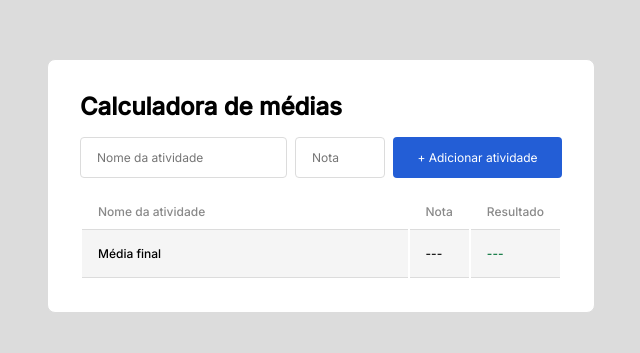
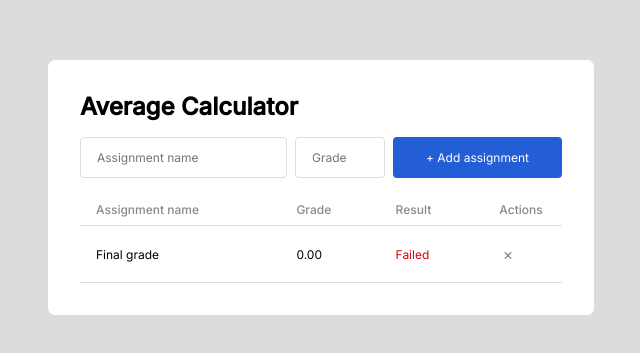
Before and after one commit to dorasantiagoc/calculadora, a plain HTML site: page index.html in a window 1280 px wide. Shown: the part 151-504 px from the top of the page, without its empty margins (319-959 px from the left). Drawn offline with Linux system fonts and the light colour scheme.

Commit message:
database changes and removing an assignment.

```diff
--- a/index.html
+++ b/index.html
@@ -3,7 +3,7 @@
 <head>
     <meta charset="UTF-8">
     <meta name="viewport" content="width=device-width, initial-scale=1.0">
-    <title>calculadora de médias</title>
+    <title>Average Calculator</title>
     <link rel="stylesheet" href="./style.css">
     <link rel="preconnect" href="https://fonts.googleapis.com">
     <link rel="preconnect" href="https://fonts.gstatic.com" crossorigin>
@@ -12,28 +12,30 @@
 <body>
     <div class="container">
         <header>
-            <h1>Calculadora de médias</h1>
+            <h1>Average Calculator</h1>
         </header>
         <form id="form-atividade">
-            <input id="nome-atividade" type="text" required placeholder="Nome da atividade" />
-            <input id="nota-atividade" type="number" required placeholder="Nota" min="0" max="10" />
-            <button type="submit">+ Adicionar atividade</button>
+            <input id="nome-atividade" type="text" required placeholder="Assignment name" />
+            <input id="nota-atividade" type="number" required placeholder="Grade" min="0" max="10" />
+            <button type="submit">+ Add assignment</button>
         </form>
         <table>
             <thead>
                 <tr>
-                    <th>Nome da atividade </th>
-                    <th>Nota</th>
-                    <th >Resultado</th>
+                    <th>Assignment name</th>
+                    <th>Grade</th>
+                    <th>Result</th>
+                    <th>Actions</th>
                 </tr>
             </thead>
             <tbody>
             </tbody>
             <tfoot>
                 <tr>
-                    <td>Média final</td>
+                    <td>Final grade</td>
                     <td id="media-final-valor">---</td>
                     <td id="media-final-resultado"><span class="resultado aprovado">---</span></td>
+                    <td><button class="delete-all-btn" onclick="deleteAllAssignments()" title="Delete all assignments">×</button></td>
                 </tr>
             </tfoot>
         </table>
--- a/main.js
+++ b/main.js
@@ -1,38 +1,38 @@
 const form = document.getElementById('form-atividade');
-const atividades = [];
-const notas = [];
-const spanAprovado = '<span class="resultado aprovado">Aprovado</span>';
-const spanReprovado = '<span class="resultado reprovado">Reprovado</span>';
+let assignments = JSON.parse(localStorage.getItem('assignments')) || [];
+const spanAprovado = '<span class="resultado aprovado">Passed</span>';
+const spanReprovado = '<span class="resultado reprovado">Failed</span>';
 
-let linhas = '';
+// Load existing assignments on page load
+document.addEventListener('DOMContentLoaded', () => {
+    atualizaTabela();
+    atualizaMediaFinal();
+});
 
 form.addEventListener('submit', function(e) {
     e.preventDefault();
-
     adicionaLinha();
-    atualizaTabela();
-    atualizaMediaFinal();
-
 });
 
 function adicionaLinha() {
     const inputNomeAtividade = document.getElementById('nome-atividade');
     const inputNotaAtividade = document.getElementById('nota-atividade');
 
-    if(atividades.includes(inputNomeAtividade.value)) {
-        alert(`A atividade: ${inputNomeAtividade.value} já foi inserida.`)
-    } else {
-        atividades.push(inputNomeAtividade.value);
-        notas.push(parseFloat(inputNotaAtividade.value));
+    if(assignments.some(assignment => assignment.nome === inputNomeAtividade.value)) {
+        alert(`The assignment: ${inputNomeAtividade.value} has already been added.`);
+        return;
+    }
 
-        let linha = '<tr>';
-        linha += `<td>${inputNomeAtividade.value}</td>`;
-        linha += `<td>${inputNotaAtividade.value}</td>`;
-        linha += `<td>${inputNotaAtividade.value >= 7 ? 'Aprovado' : 'Reprovado'}</td>`;
-        linha += '</tr>';
+    const newAssignment = {
+        nome: inputNomeAtividade.value,
+        nota: parseFloat(inputNotaAtividade.value)
+    };
 
-        linhas += linha;
-    }
+    assignments.push(newAssignment);
+    localStorage.setItem('assignments', JSON.stringify(assignments));
+
+    atualizaTabela();
+    atualizaMediaFinal();
 
     inputNomeAtividade.value = '';
     inputNotaAtividade.value = '';
@@ -40,24 +40,49 @@ function adicionaLinha() {
 
 function atualizaTabela() {
     const corpoTabela = document.querySelector('tbody');
+    let linhas = '';
+
+    assignments.forEach((assignment, index) => {
+        let linha = '<tr>';
+        linha += `<td>${assignment.nome}</td>`;
+        linha += `<td>${assignment.nota}</td>`;
+        linha += `<td>${assignment.nota >= 7 ? 'Passed' : 'Failed'}</td>`;
+        linha += `<td><button class="delete-btn" onclick="deleteAssignment(${index})" title="Delete assignment">×</button></td>`;
+        linha += '</tr>';
+        linhas += linha;
+    });
+
     corpoTabela.innerHTML = linhas;
+}
+
+function deleteAssignment(index) {
+    assignments.splice(index, 1);
+    localStorage.setItem('assignments', JSON.stringify(assignments));
+    atualizaTabela();
+    atualizaMediaFinal();
+}
+
+function deleteAllAssignments() {
+    if (assignments.length === 0) return;
+
+    if (confirm('Are you sure you want to delete all assignments? This action cannot be undone.')) {
+        assignments = [];
+        localStorage.setItem('assignments', JSON.stringify(assignments));
+        atualizaTabela();
+        atualizaMediaFinal();
+    }
 }
 
 function atualizaMediaFinal() {
     const mediaFinal = calculaMediaFinal();
 
-    document.getElementById('media-final-valor').innerHTML = mediaFinal;
+    document.getElementById('media-final-valor').innerHTML = mediaFinal.toFixed(2);
     document.getElementById('media-final-resultado').innerHTML = mediaFinal >= 7 ? spanAprovado : spanReprovado;
-
 }
 
 function calculaMediaFinal() {
-    let somaDasNotas = 0;
+    if (assignments.length === 0) return 0;
 
-    for (let i = 0; i < notas.length; i++) {
-        somaDasNotas += notas[i];
-    }
-
-    return somaDasNotas / notas.length;
-
+    const somaDasNotas = assignments.reduce((total, assignment) => total + assignment.nota, 0);
+    return somaDasNotas / assignments.length;
 }
--- a/style.css
+++ b/style.css
@@ -69,6 +69,7 @@ form button {
 
 table {
     width: 100%;
+    border-collapse: collapse;
 }
 
 table th {
@@ -76,25 +77,24 @@ table th {
     font-size: 12px;
     font-weight: 500;
     padding: 8px 16px;
-    width: 100%;
     text-align: left;
+    border-bottom: 1px solid #DCDCDC;
 }
 
 table td {
     font-size: 12px;
     padding: 16px;
     color: #000;
-    width: 100%;
     border-top: 1px solid #DCDCDC;
 }
 
-table tfoot td {
+table tfoot tr {
+    background-color: white !important;
     border-bottom: 1px solid #DCDCDC;
 }
 
-table tfoot {
-    font-weight: 500;
-    background-color: #F5F5F5;
+table tfoot td {
+    background-color: white !important;
 }
 
 .aprovado {
@@ -104,3 +104,42 @@ table tfoot {
 .reprovado {
     color: #DA000C;
 }
+
+table th:last-child {
+    text-align: center;
+    width: 50px;
+    border-bottom: 1px solid #DCDCDC;
+}
+
+table td:last-child {
+    text-align: center;
+    width: 50px;
+    border-top: 1px solid #DCDCDC;
+}
+
+.delete-btn,
+.delete-all-btn {
+    background: none;
+    border: none;
+    color: #898989;
+    cursor: pointer;
+    font-size: 16px;
+    padding: 0;
+    width: 24px;
+    height: 24px;
+    display: flex;
+    align-items: center;
+    justify-content: center;
+    transition: color 0.2s;
+}
+
+.delete-btn:hover,
+.delete-all-btn:hover {
+    color: #000;
+}
+
+table tfoot td:last-child {
+    text-align: center;
+    width: 50px;
+    background-color: white !important;
+}
```
